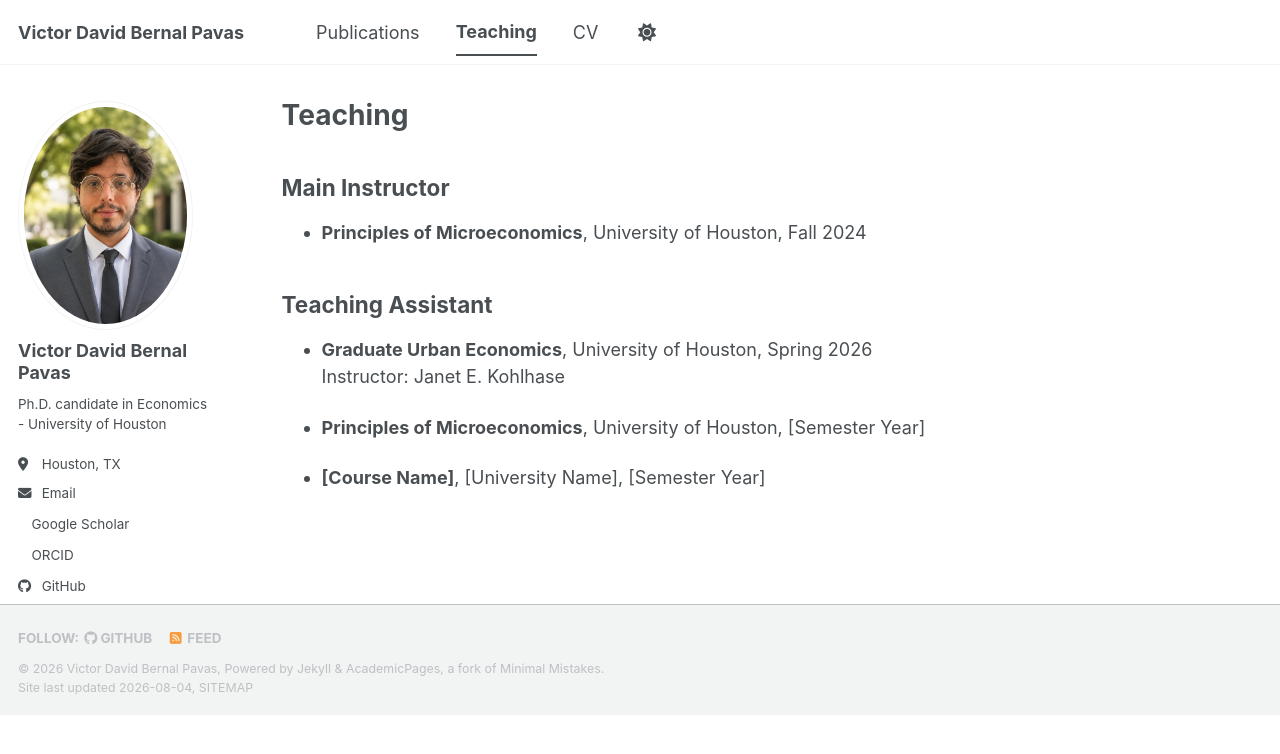
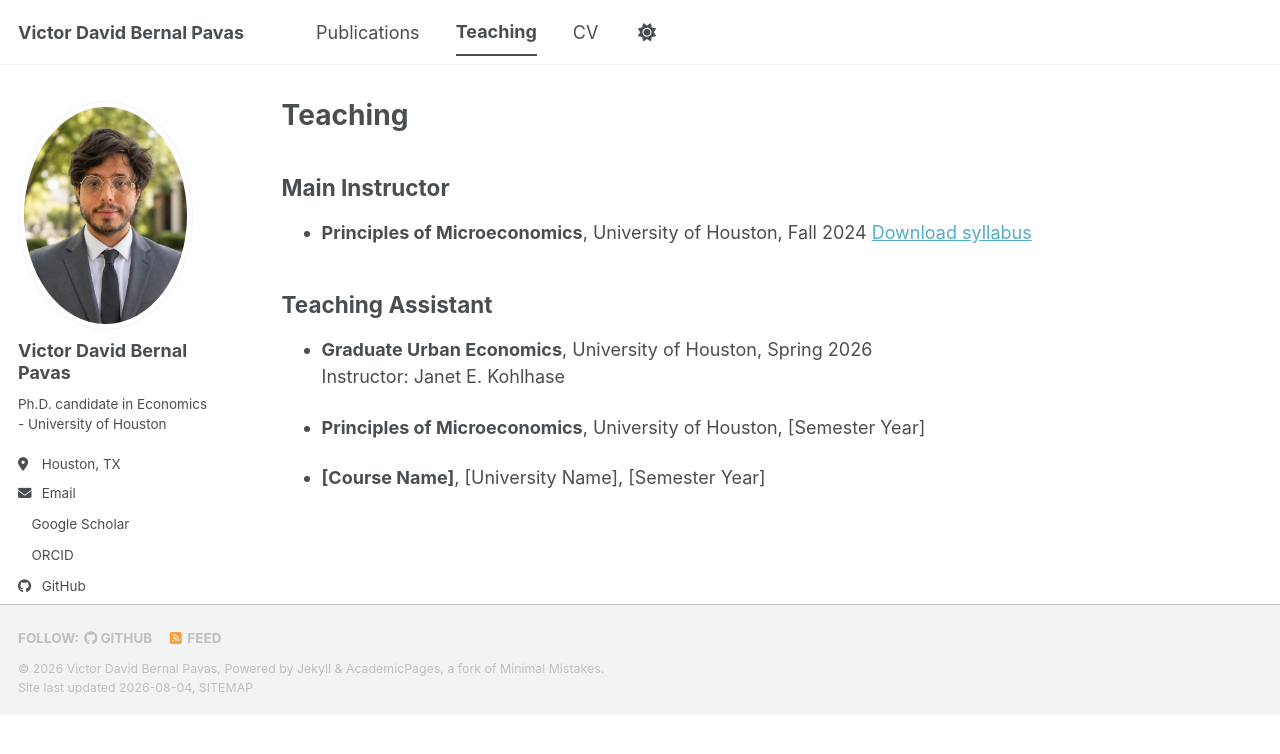
Before and after one commit to DavdBernal24/DavdBernal24.github.io, a Jekyll site: the page built from _pages/teaching.md, in a window 1280 px wide. Shown: the top 754 px of the page. Built offline with Jekyll 4.4.1, drawn with Linux system fonts in a browser that asks for light colours; a style sheet for code colours, icons or effects is not loaded.

Commit message:
Update teaching.md

```diff
--- a/_pages/teaching.md
+++ b/_pages/teaching.md
@@ -7,7 +7,7 @@ author_profile: true
 
 ## Main Instructor
 
-- **Principles of Microeconomics**, University of Houston, Fall 2024
+- **Principles of Microeconomics**, University of Houston, Fall 2024 [Download syllabus](/files/Principles_Micro_Syllabus.pdf)
 
 ## Teaching Assistant
 
```
